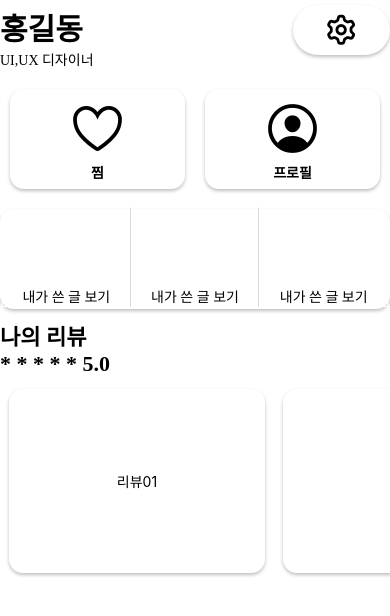
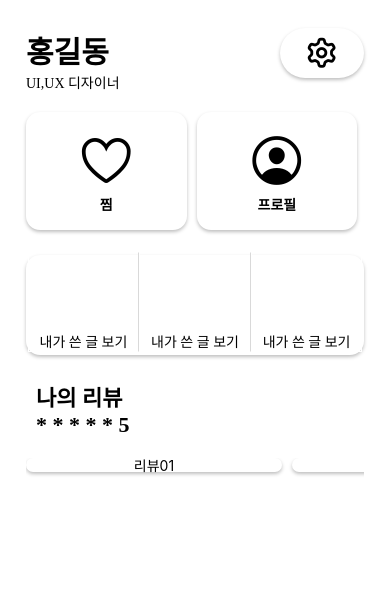
Before and after one commit to gabojait/gabojait-react-native, a React Native app: screen / in a window 390 px wide. Shown: the top 616 px of the page. Built offline with nearby package versions, Linux system fonts and the light colour scheme.

Commit message:
Fix:"수정 - 디자인 비율"

```diff
--- a/src/presentation/components/CardWrapper.tsx
+++ b/src/presentation/components/CardWrapper.tsx
@@ -12,8 +12,6 @@ const styles = StyleSheet.create({
   card: {
     justifyContent: 'center',
     alignItems: 'center',
-    width: '45%',
-    height: 100,
     backgroundColor: colors.white,
     borderRadius: 14,
     shadowColor: colors.black,
@@ -24,7 +22,6 @@ const styles = StyleSheet.create({
     shadowOpacity: 0.25,
     shadowRadius: 3.84,
     elevation: 5,
-    marginHorizontal: 9,
-    marginVertical: 5,
+    marginEnd: 10,
   },
 })
--- a/src/presentation/screens/MyPageScreen.tsx
+++ b/src/presentation/screens/MyPageScreen.tsx
@@ -37,11 +37,11 @@ const MyPageScreen = () => {
       </View>
 
       <View style={styles.body1}>
-        <CardWrapper>
+        <CardWrapper style={styles.icon}>
           <Ionicons name="heart-outline" size={60} color={colors.black} />
           <Text style={[textStyles.size4, textStyles.weight2, styles.textcolor]}>찜</Text>
         </CardWrapper>
-        <CardWrapper>
+        <CardWrapper style={styles.icon}>
           <Ionicons name="person-circle-outline" size={60} color={colors.black} />
           <Text style={[textStyles.size4, textStyles.weight2, styles.textcolor]}>프로필</Text>
         </CardWrapper>
@@ -61,7 +61,7 @@ const MyPageScreen = () => {
 
       <View style={styles.body3}>
         <Text style={[textStyles.size2, textStyles.weight1, styles.textcolor]}>나의 리뷰</Text>
-        <Text style={[textStyles.size2, textStyles.weight1, styles.textcolor]}>* * * * * 5.0</Text>
+        <Text style={[textStyles.size2, textStyles.weight1, styles.textcolor]}>* * * * * 5</Text>
       </View>
       <View>
         <FlatList
@@ -77,60 +77,31 @@ const MyPageScreen = () => {
 export default MyPageScreen
 
 const styles = StyleSheet.create({
-  card: {
-    justifyContent: 'center',
-    alignItems: 'center',
-    width: '45%',
-    height: 100,
-    backgroundColor: colors.white,
-    borderRadius: 14,
-    shadowColor: colors.black,
-    shadowOffset: {
-      width: 0,
-      height: 2,
-    },
-    shadowOpacity: 0.25,
-    shadowRadius: 3.84,
-    elevation: 5,
-  },
   container: {
     flex: 1,
+    marginBottom: 81,
+    marginTop: 28,
+    marginHorizontal: 26,
   },
   header: {
     flexDirection: 'row',
     justifyContent: 'space-between',
-    marginVertical: 5,
   },
   body1: {
     flexDirection: 'row',
-    justifyContent: 'space-around',
-    marginVertical: 10,
+    justifyContent: 'space-between',
+    alignItems: 'center',
+    marginVertical: 20,
+    height: '16%',
   },
   body3: {
-    marginVertical: 5,
-    height: 60,
+    marginVertical: 10,
+    padding: 10,
   },
   flatlist: {
     width: '100%',
     height: 100,
     backgroundColor: colors.disable,
-  },
-  review: {
-    justifyContent: 'center',
-    alignItems: 'center',
-    width: 300,
-    height: 200,
-    backgroundColor: colors.white,
-    borderRadius: 14,
-    shadowColor: colors.black,
-    shadowOffset: {
-      width: 0,
-      height: 2,
-    },
-    shadowOpacity: 0.25,
-    shadowRadius: 3.84,
-    elevation: 5,
-    margin: 10,
   },
   setting: {
     justifyContent: 'center',
@@ -151,8 +122,12 @@ const styles = StyleSheet.create({
   textcolor: {
     color: colors.black,
   },
+  icon: {
+    width: '47.5%',
+    height: '100%',
+  },
   item: {
     width: 256,
-    height: 184,
+    height: '71%',
   },
 })
```
